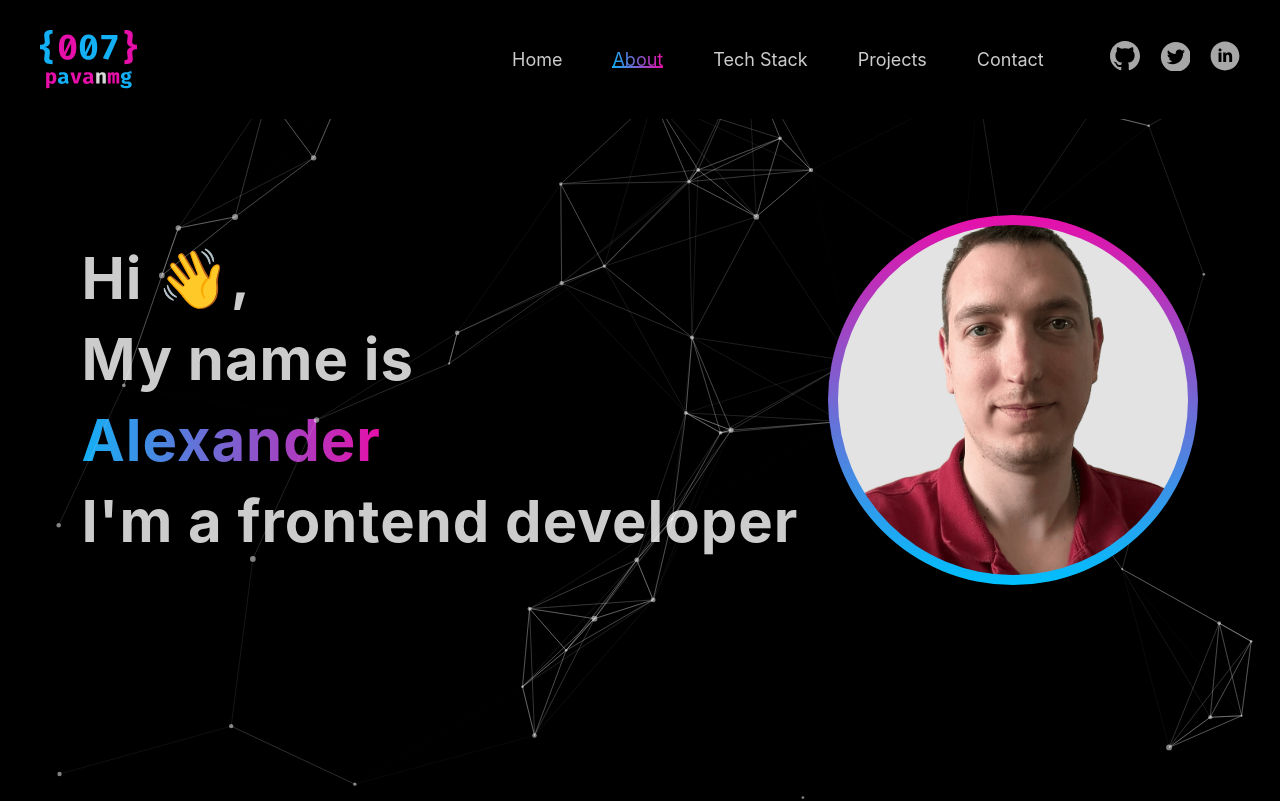
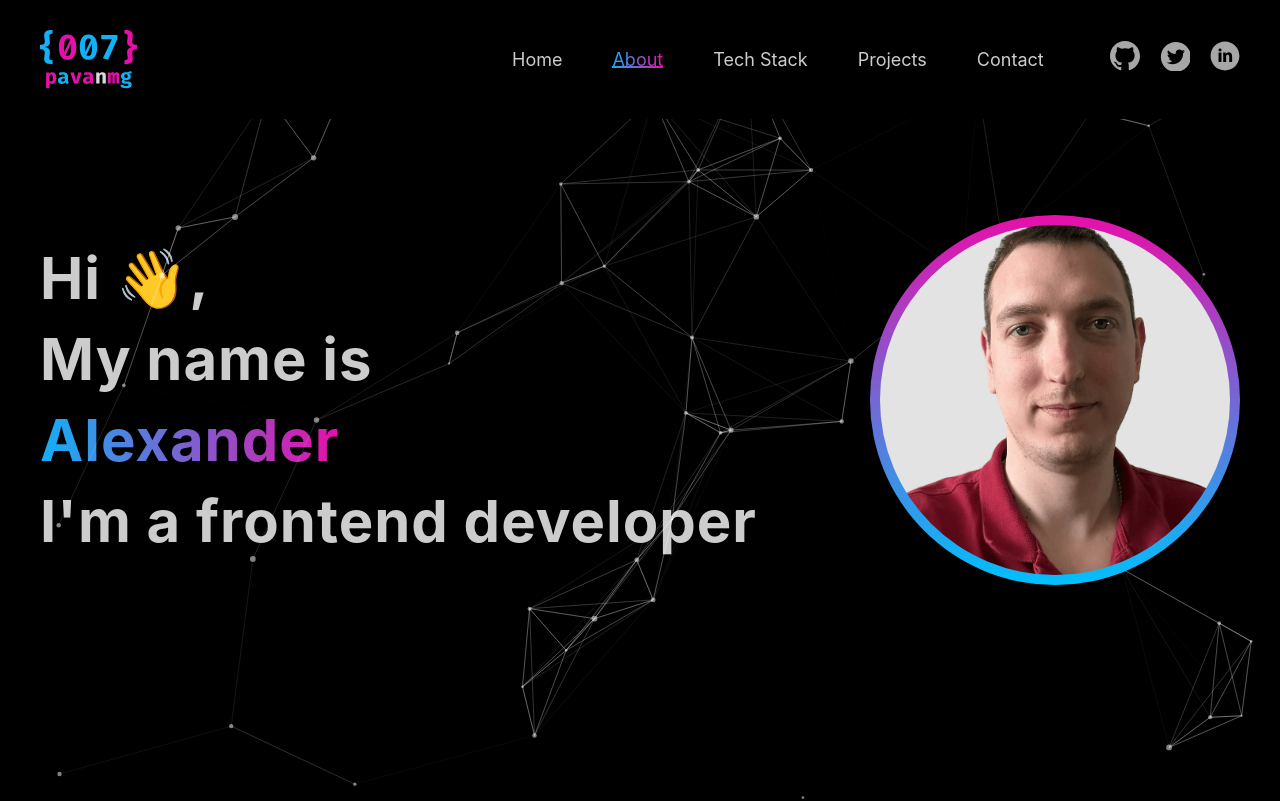
Before and after one commit to Sanyo4ek952/dell, a React app: page /about in a window 1280 px wide. Shown: the top 801 px of the page. Built offline with nearby package versions, Linux system fonts and the light colour scheme.

Commit message:
Превый блок на 100% высоты

```diff
--- a/src/layout/sections/main/about-me/AboutMe.tsx
+++ b/src/layout/sections/main/about-me/AboutMe.tsx
@@ -32,10 +32,10 @@ const StyledAboutMe = styled.section`
     ${FlexWrapper} {
         height: 100vh;
         gap: 30px;
-        @media (max-width: 620px) {
+        @media (max-width: 624px) {
             flex-direction: column-reverse;
             align-items: center;
-
+            height: 100%;
         }
     }
 
--- a/src/layout/sections/main/about-me/text/Text.tsx
+++ b/src/layout/sections/main/about-me/text/Text.tsx
@@ -32,7 +32,7 @@ const StyledText = styled.div`
         color: transparent;
     }
 
-    @media (max-width: 620px) {
+    @media (max-width: 624px) {
         text-align: center;
 
     }
--- a/src/styles/StyledApp.tsx
+++ b/src/styles/StyledApp.tsx
@@ -1,5 +1,6 @@
 import styled from "styled-components";
 import {them} from "./Them";
+import {adaptiveFont} from "./GlobalSyles";
 
 type StylesAppTypeProps = {
     bgcolor: string;
@@ -10,12 +11,18 @@ export const StyledApp = styled.div<StylesAppTypeProps>`
     display: flex;
     flex-direction: column;
 min-height: 100vh;
-    main {
+    main:first-child {
+
+
         flex: 1 0 auto;
         display: flex;
         flex-direction: column;
         justify-content: center;
         align-items: center;
+
+         @media (max-width: 624px) {
+        padding: ${adaptiveFont(120, 90)} 0 ${adaptiveFont(50, 25)};
+        }
     }
 
     &:first-child {
```
